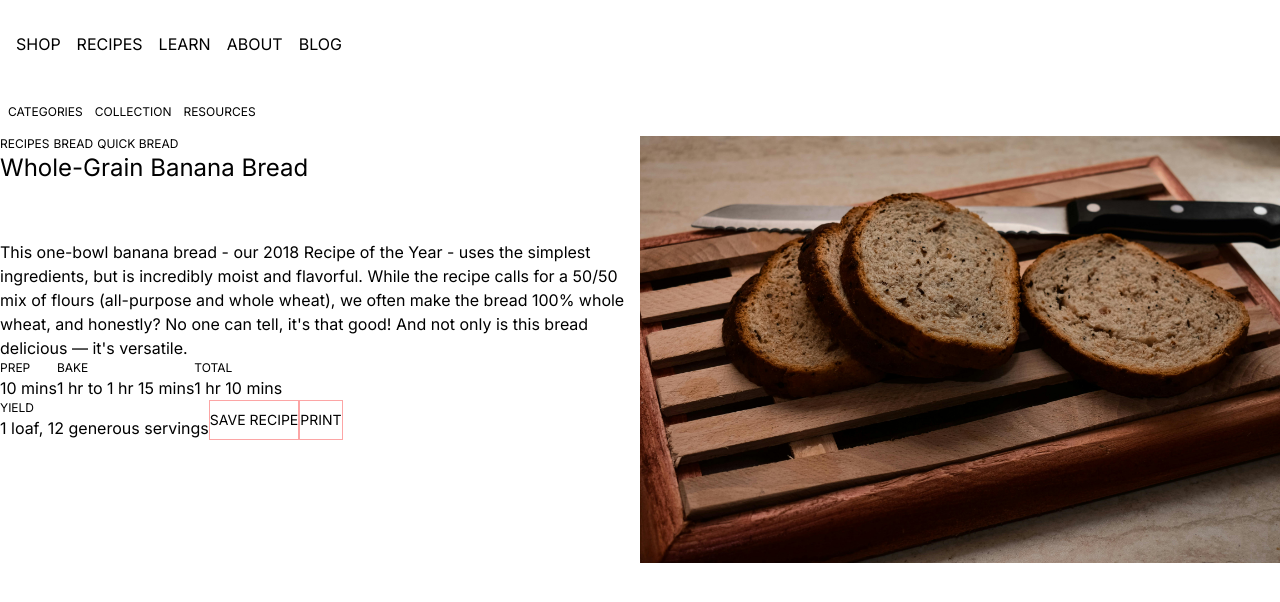
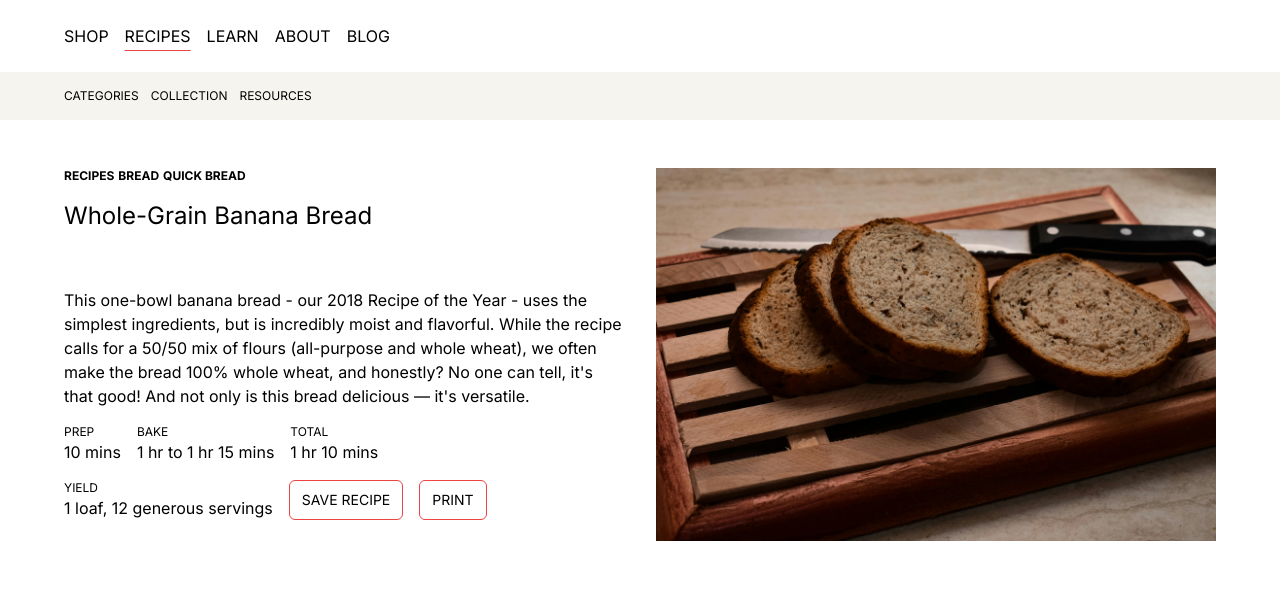
Before and after one commit to doraeminemon/scentronix-frontend, a Next.js app: page / in a window 1280 px wide. Shown: the top 602 px of the page. Built offline with nearby package versions, Linux system fonts and the light colour scheme.

Commit message:
Add styling

```diff
--- a/src/app/page.tsx
+++ b/src/app/page.tsx
@@ -3,35 +3,35 @@ import Image from "next/image";
 export default function Home() {
   return (
     <main className="">
-      <div className="navbar w-full px-4 py-8">
-        <div className="flex items gap-4">
-          <div className="uppercase">Shop</div>
-          <div className="uppercase">Recipes</div>
-          <div className="uppercase">Learn</div>
-          <div className="uppercase">About</div>
-          <div className="uppercase">Blog</div>
+      <div className="navbar w-full py-6 flex lg:px-16 px-8">
+        <div className="flex items gap-4 max-w-screen-lg">
+          <a href="/" className="uppercase">Shop</a>
+          <a href="/" className="uppercase underline decoration-red-500 underline-offset-8">Recipes</a>
+          <a href="/" className="uppercase">Learn</a>
+          <a href="/" className="uppercase">About</a>
+          <a href="/" className="uppercase">Blog</a>
         </div>
       </div>
-      <div className="submenu px-2 py-4">
+      <div className="submenu lg:px-16 px-8 py-4 bg-[#F6F4EE]">
         <div className="flex items gap-3 text-xs">
-          <div className="item uppercase">categories</div>
-          <div className="item uppercase">collection</div>
-          <div className="item uppercase">resources</div>
+          <a href="/" className="item uppercase">categories</a>
+          <a href="/" className="item uppercase">collection</a>
+          <a href="/" className="item uppercase">resources</a>
         </div>
       </div>
-      <div className="main-body grid grid-cols-2">
-        <div className="col-1">
-          <div className="breadcrumb uppercase text-xs flex">
+      <div className="main-body grid lg:grid-cols-2 lg:px-16 px-8 lg:py-12 py-6 gap-8">
+        <div className="col-1 order-2 lg:order-1">
+          <div className="breadcrumb uppercase text-xs flex font-bold pb-4">
             <div className="item pr-1">recipes</div>
             <div className="item pr-1">bread</div>
             <div className="item pr-1">quick bread</div>
           </div>
           <div className="title text-2xl pb-14">Whole-Grain Banana Bread</div>
-          <div className="description">
+          <div className="description pb-4">
             This one-bowl banana bread - our 2018 Recipe of the Year - uses the simplest ingredients, but is incredibly moist and flavorful.
 While the recipe calls for a 50/50 mix of flours (all-purpose and whole wheat), we often make the bread 100% whole wheat, and honestly? No one can tell, it&apos;s that good! And not only is this bread delicious — it&apos;s versatile.
           </div>
-          <div className="time flex">
+          <div className="time flex pb-4 gap-4">
             <div className="item">
               <div className="step uppercase text-xs">prep</div>
               <div className="time">10 mins</div>
@@ -45,16 +45,16 @@ While the recipe calls for a 50/50 mix of flours (all-purpose and whole wheat),
               <div className="time">1 hr 10 mins</div>
             </div>
           </div>
-          <div className="more-items flex">
+          <div className="more-items flex gap-4">
             <div className="item">
               <div className="step uppercase text-xs">yield</div>
               <div className="time">1 loaf, 12 generous servings</div>
             </div>
-            <button className="button uppercase border border-red-300 text-sm">Save recipe</button>
-            <button className="button uppercase border border-red-300 text-sm">Print</button>
+            <button className="button uppercase border border-red-500 rounded-md px-3 text-sm">Save recipe</button>
+            <button className="button uppercase border border-red-500 rounded-md px-3 text-sm">Print</button>
           </div>
         </div>
-        <div className="col-2">
+        <div className="col-2 order-1 lg:order-2">
           <Image src={'/banana-bread.jpg'} alt="banana bread" width={800} height={600}/>
         </div>
       </div>
```
